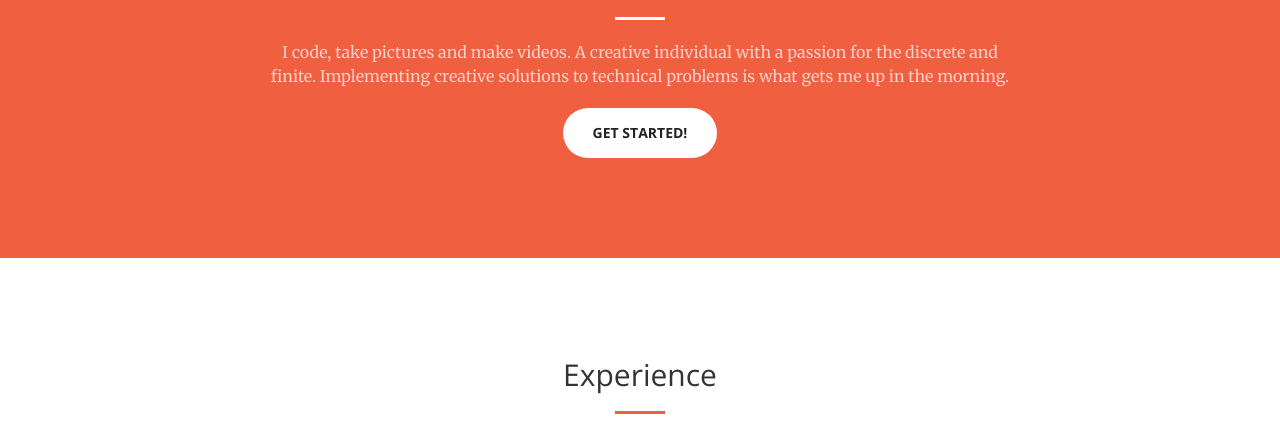
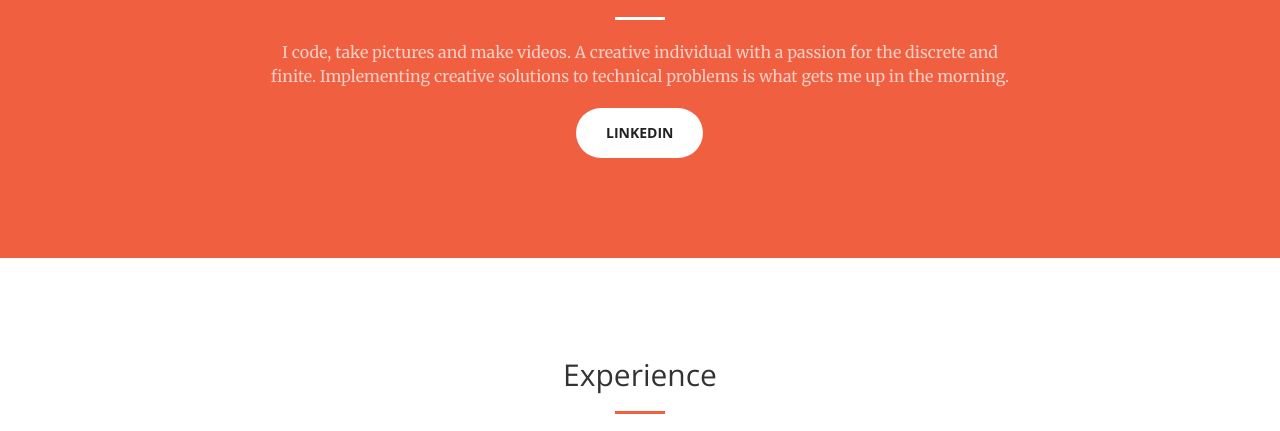
Before and after one commit to mattKjer/personalWebsite, a website: page startbootstrap-creative-gh-pages/index.html in a window 1280 px wide. Shown: the part 994-1425 px from the top of the page. Drawn offline with nearby package versions, Linux system fonts and the light colour scheme.

Commit message:
Added Linkedin Button in About Section

```diff
--- a/startbootstrap-creative-gh-pages/index.html
+++ b/startbootstrap-creative-gh-pages/index.html
@@ -89,7 +89,7 @@
                     <p class="text-faded">Computer Science - Information Systems - Marketing <br> University of Auckland</p>
                     <hr class="light">
                     <p class="text-faded">I code, take pictures and make videos. A creative individual with a passion for the discrete and finite. Implementing creative solutions to technical problems is what gets me up in the morning.</p>
-                    <a href="#services" class="page-scroll btn btn-default btn-xl sr-button">Get Started!</a>
+                    <a href="https://nz.linkedin.com/in/matthew-kiernander-24779291" class="page-scroll btn btn-default btn-xl sr-button" target="_blank">Linkedin</a>
                 </div>
             </div>
         </div>
```
